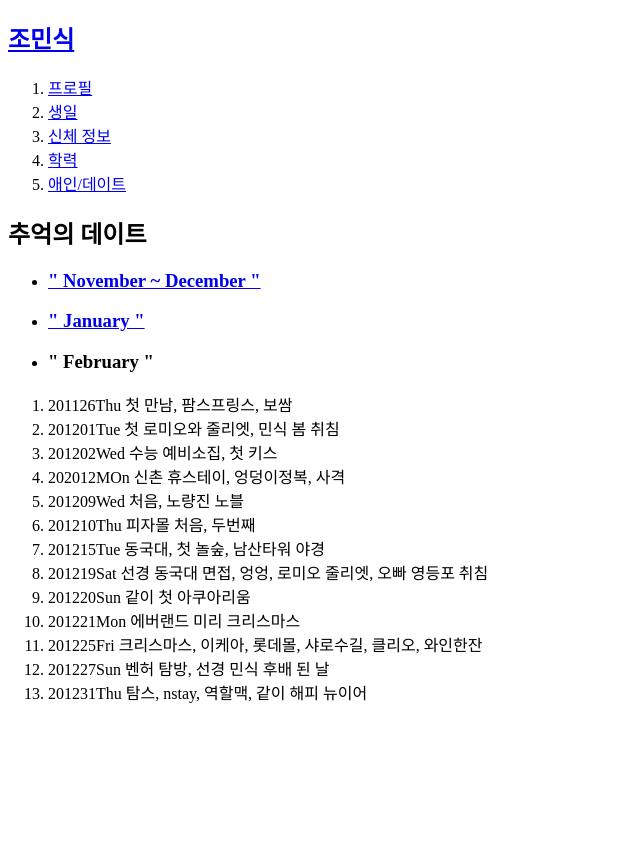
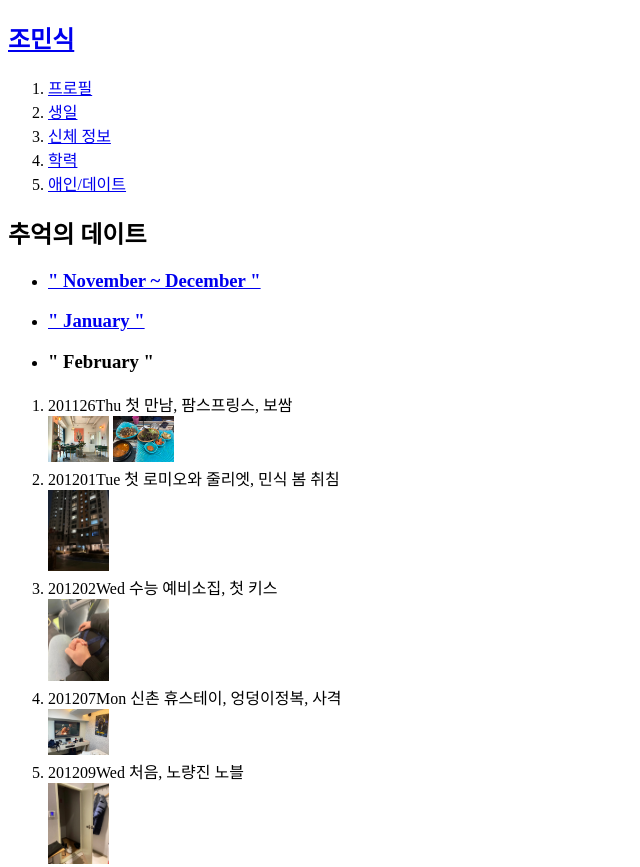
Before and after one commit to skballet/minsikipedia, a plain HTML site: page 6.html in a window 1280 px wide. Shown: the top 867 px of the page, without its empty margins (0-640 px from the left). Before the commit the page ends 800 px from the top, so only its background shows below. Drawn offline with Linux system fonts and the light colour scheme.

Commit message:
버전 6

```diff
--- a/6.html
+++ b/6.html
@@ -20,10 +20,15 @@
 </ul>
 <ol>
     <li>201126Thu 첫 만남, 팜스프링스, 보쌈</li>
+    <img src="1126.jpg" width="5%"> <img src="1126 2.jpg" width="5%">
     <li>201201Tue 첫 로미오와 줄리엣, 민식 봄 취침</li>
+    <img src="1201.jpg" width="5%">
     <li>201202Wed 수능 예비소집, 첫 키스</li>
-    <li>202012MOn 신촌 휴스테이, 엉덩이정복, 사격</li>
+    <img src="1202.jpg" width="5%">
+    <li>201207Mon 신촌 휴스테이, 엉덩이정복, 사격</li>
+    <img src="1207.jpg" width="5%">
     <li>201209Wed 처음, 노량진 노블</li>
+    <img src="1209.jpg" width="5%">
     <li>201210Thu 피자몰 처음, 두번째</li>
     <li>201215Tue 동국대, 첫 놀숲, 남산타워 야경</li>
     <li>201219Sat 선경 동국대 면접, 엉엉, 로미오 줄리엣, 오빠 영등포 취침</li>
```
Also changed, not shown: 1126 2.jpg (added), 1126.jpg (added), 1201.jpg (added), 1202.jpg (added), 1207.jpg (added), 1209.jpg (added).
